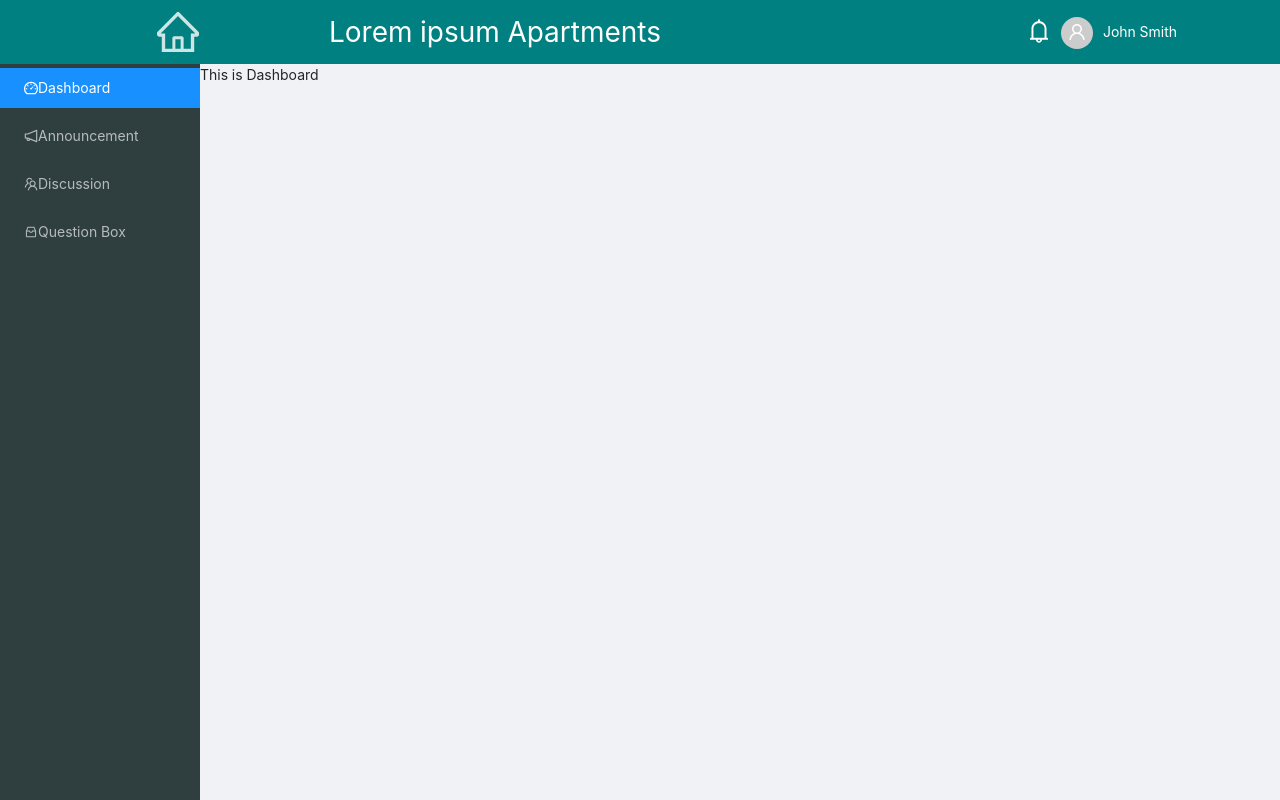
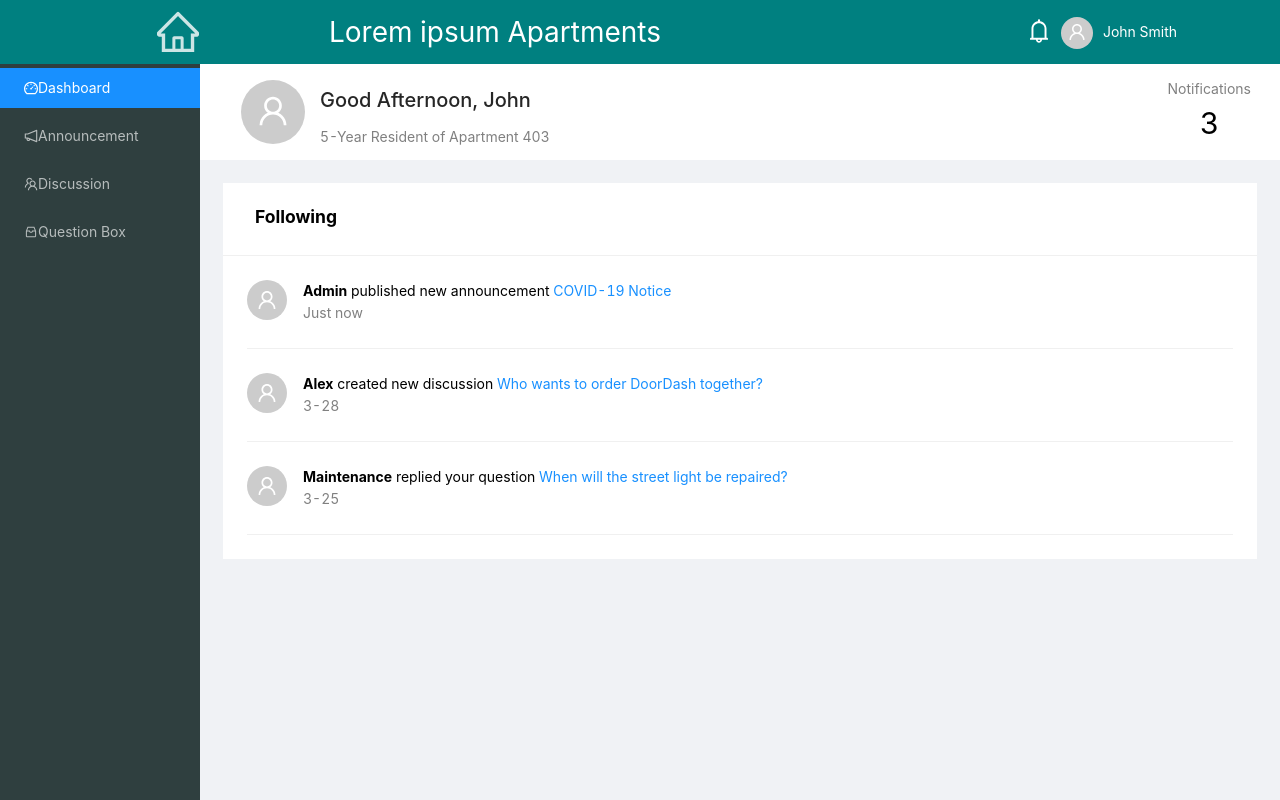
Before and after one commit to MiYu1996/Community-Property-Management, a React (Create React App) app in the folder cpm-client/: page /dashboard in a window 1280 px wide. Built offline with nearby package versions, Linux system fonts and the light colour scheme.

Commit message:
updated dashboard page

```diff
--- a/cpm-client/src/page/dashboard/Dashboard.css
+++ b/cpm-client/src/page/dashboard/Dashboard.css
@@ -1,5 +1,104 @@
 .dashboard {
+    width: 100%;
+}
+
+.user-header {
+    background-color: white;
+    display: flex;
+    flex-direction: row;
+    width: 100%;
+    height: auto;
+}
+
+.user-header-avatar {
+    margin-left: 41px;
+    margin-top: 16px;
+    margin-bottom: 16px;
+    size: 64px;
+}
+
+.user-header-left {
+    margin-left: 15px;
+    margin-top: 21px;
     flex-grow: 1;
+}
+
+.greeting {
+    font-size: 20px;
+}
+
+.user-summary {
+    color: grey;
+}
+
+.user-header-right {
+    margin-top: 14px;
+    margin-right: 29px;
+    text-align: center;
+}
+
+.count-header {
+    color: grey;
+}
+
+.count {
+    font-size: 30px;
+    color: black;
+}
+
+.notifications {
+    margin-top: 23px;
+    margin-left: 23px;
+    margin-right: 23px;
+    height: auto;
+    background-color: white;
+}
+
+.following {
+    height: 48px;
+    padding-top: 20px;
+    padding-left: 32px;
+    padding-right: 32px;
+    font-size: 1.25em;
+    font-weight: bold;
+    color: black;
+    text-align: left;
+}
+
+.notification-list {
+    margin-left: 24px;
+    margin-right: 24px;
+    display: flex;
+    flex-direction: column;
+}
+
+.notification {
     display: flex;
     flex-direction: row;
 }
+
+.poster-avatar {
+    margin-right: 16px;
+}
+
+.notification-summary {
+
+}
+
+.post-summary {
+    display: flex;
+    flex-direction: row;
+}
+
+.poster-name {
+    font-weight: bold;
+    color: black;
+}
+
+.notification-type {
+    color: black;
+}
+
+.post-time {
+    color: grey;
+}
--- a/cpm-client/src/page/dashboard/index.tsx
+++ b/cpm-client/src/page/dashboard/index.tsx
@@ -1,11 +1,67 @@
 import React from 'react';
+import {Avatar, Divider} from 'antd';
+import { UserOutlined } from '@ant-design/icons';
 
-import './Dashboard.css'
+import './Dashboard.css';
+import {Link} from "react-router-dom";
 
 export const Dashboard = () => {
     return (
         <div className="dashboard">
-            This is Dashboard
+            <div className="user-header">
+                <div className="user-header-avatar"><Avatar size={64} icon={<UserOutlined />} /></div>
+                <div className="user-header-left">
+                    <h1 className="greeting">Good Afternoon, John</h1>
+                    <div className="user-summary">5-Year Resident of Apartment 403</div>
+                </div>
+                <div className="user-header-right">
+                    <div className="count-header">Notifications</div>
+                    <div className="count">3</div>
+                </div>
+            </div>
+            <div className="notifications">
+                <div className="following">Following</div>
+                <Divider />
+                <div className="notification-list">
+                    <div className="notification">
+                        <div className="poster-avatar"><Avatar size={40} icon={<UserOutlined />} /></div>
+                        <div className="notification-summary">
+                            <div className="post-summary">
+                                <div className="poster-name">Admin</div>
+                                <div className="notification-type">&nbsp;published new announcement&nbsp;</div>
+                                <Link to="/announcement">COVID-19 Notice</Link>
+                            </div>
+                            <div className="post-time">Just now</div>
+                        </div>
+                    </div>
+                    <Divider />
+                    <div className="notification">
+                        <div className="poster-avatar"><Avatar size={40} icon={<UserOutlined />} /></div>
+                        <div className="notification-summary">
+                            <div className="post-summary">
+                                <div className="poster-name">Alex</div>
+                                <div className="notification-type">&nbsp;created new discussion&nbsp;</div>
+                                <Link to="/discussion">Who wants to order DoorDash together?</Link>
+                            </div>
+                            <div className="post-time">3-28</div>
+                        </div>
+                    </div>
+                    <Divider />
+                    <div className="notification">
+                        <div className="poster-avatar"><Avatar size={40} icon={<UserOutlined />} /></div>
+                        <div className="notification-summary">
+                            <div className="post-summary">
+                                <div className="poster-name">Maintenance</div>
+                                <div className="notification-type">&nbsp;replied your question&nbsp;</div>
+                                <Link to="/question">When will the street light be repaired?</Link>
+                            </div>
+                            <div className="post-time">3-25</div>
+                        </div>
+                    </div>
+                    <Divider />
+                </div>
+            </div>
+
         </div>
     )
 }
```
